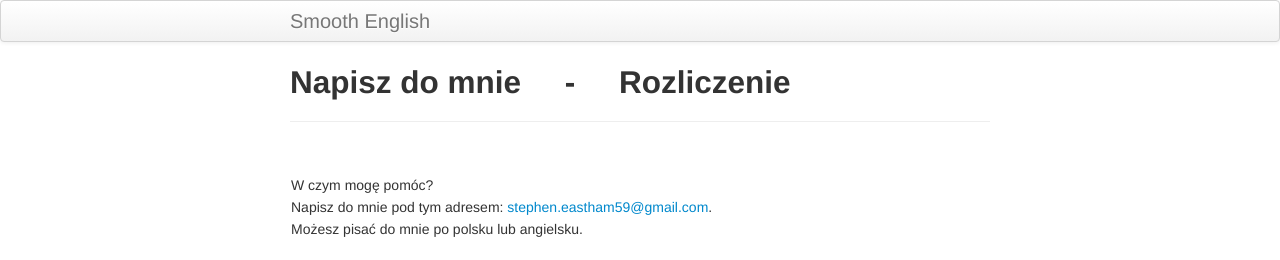
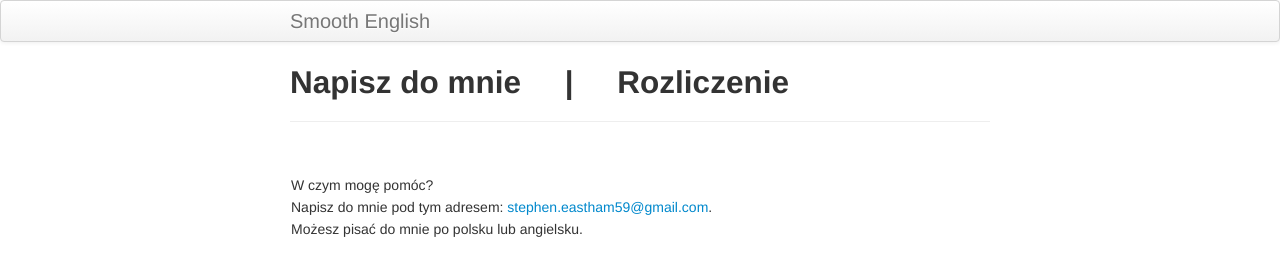
Before and after one commit to StephenEastham/StephenEastham.github.io, a Jekyll site: the page built from pages/kontakt.md, in a window 1280 px wide. Shown: the top 260 px of the page. Built offline with Jekyll 4.4.1, drawn with Linux system fonts in a browser that asks for light colours.

```diff
--- a/pages/kontakt.md
+++ b/pages/kontakt.md
@@ -1,6 +1,6 @@
 ---
 layout: page
-title: Napisz do mnie &#xA0; &#xA0; - &#xA0; &#xA0; Rozliczenie
+title: Napisz do mnie &#xA0; &#xA0; | &#xA0; &#xA0; Rozliczenie
 description:
 ---
 
```
